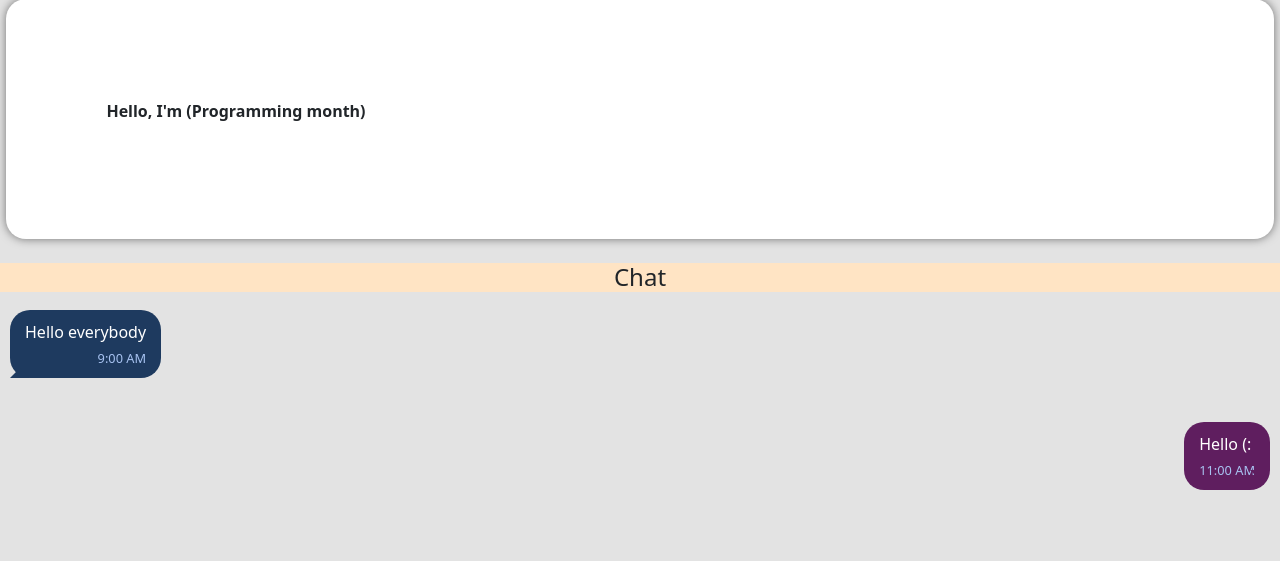
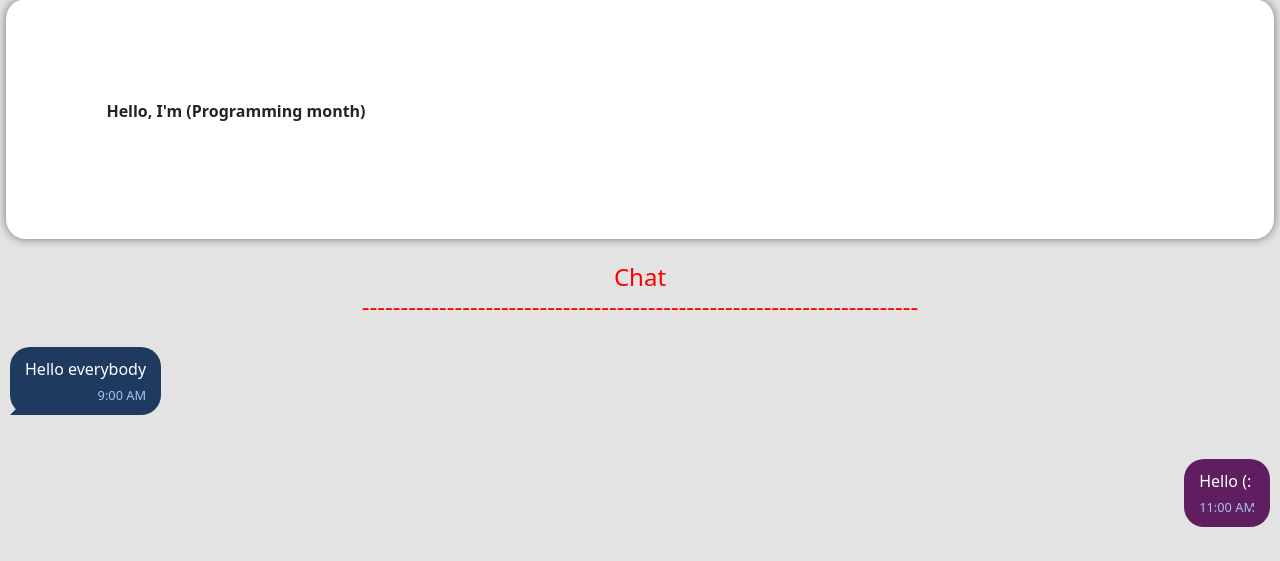
Before and after one commit to Programmingmonth/Socialmedia, a Django app: template Project/socialmedia/posts/templates/post_list.html in a window 1280 px wide. Shown: the part 123-684 px from the top of the page. Run offline with Django 5.2, Linux system fonts and the light colour scheme; the template is opened without the code that fills it, so the values that code supplies are empty.

Commit message:
Initial commit

```diff
--- a/Project/socialmedia/posts/templates/post_list.html
+++ b/Project/socialmedia/posts/templates/post_list.html
@@ -86,7 +86,7 @@
 
       #Chating {
         text-align: center;
-        background-color: bisque;
+        color: red;
       }
 
       .chat-container2 {
@@ -141,7 +141,12 @@
       <p><b>Hello, I'm (Programming month)</b></p>
     </div>
     <br />
-    <h4 id="Chating">Chat</h4>
+    <h4 id="Chating">
+      Chat
+      <p>
+        ------------------------------------------------------------------------
+      </p>
+    </h4>
     <div class="chat-container">
       <div class="chat-bubble">
         Hello everybody
```
